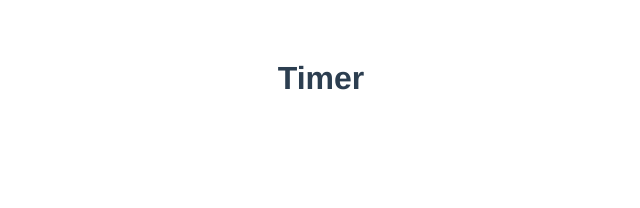
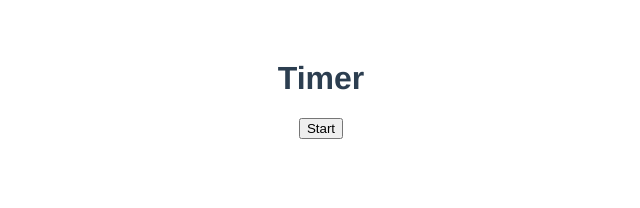
Before and after one commit to wwwLulu/Tracker-App, a Vue app: page / in a window 1280 px wide. Shown: the top 208 px of the page, without its empty margins (319-959 px from the left). Built offline with nearby package versions, Linux system fonts and the light colour scheme.

Commit message:
added TimerStartButton component

```diff
--- a/src/components/Timer.vue
+++ b/src/components/Timer.vue
@@ -1,9 +1,15 @@
 <template>
     <h1>Timer</h1>
+    <TimerStartButton />
 </template>
 
 <script>
+import TimerStartButton from "./TimerStartButton.vue"
+
 export default {
     name: "Timer",
+    components: {
+        TimerStartButton,
+    },
 }
 </script>
--- /dev/null
+++ b/src/components/TimerStartButton.vue
@@ -0,0 +1,9 @@
+<template>
+    <button>Start</button>
+</template>
+
+<script>
+export default {
+    name: "TimerStartButton",
+}
+</script>
```
